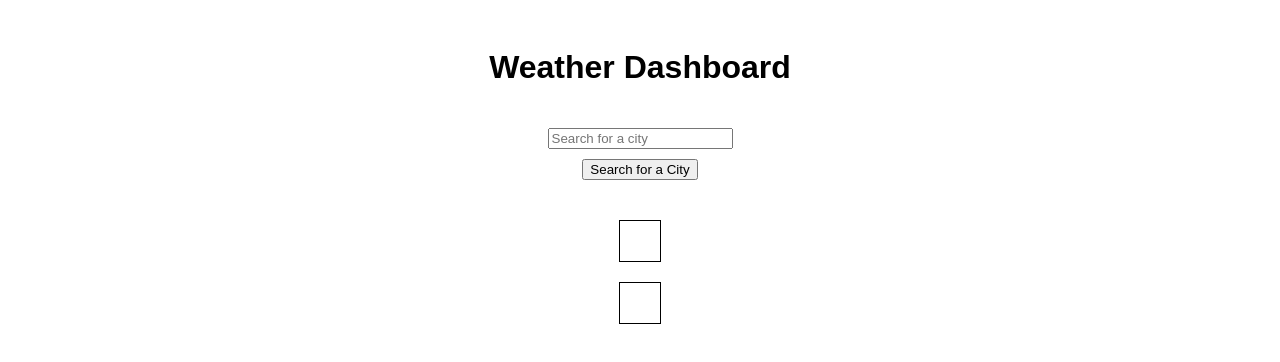
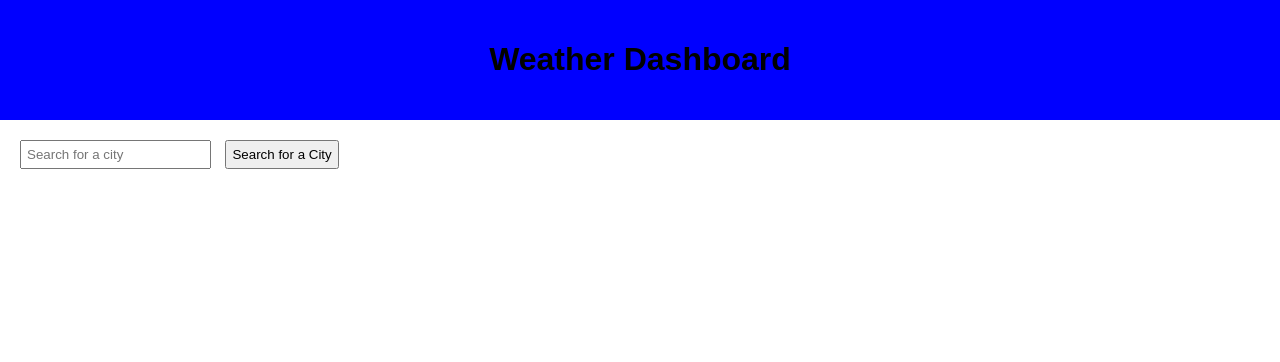
Before and after one commit to MCunha17/city-weather-dash, a plain HTML site: page index.html in a window 1280 px wide. Drawn offline with Linux system fonts and the light colour scheme.

Commit message:
Moved search history to left side.

```diff
--- a/assets/css/style.css
+++ b/assets/css/style.css
@@ -1,50 +1,61 @@
 body {
   font-family: Arial, sans-serif;
-  display: flex;
-  flex-direction: column;
-  align-items: center;
+  margin: 0;
+  padding: 0;
 }
 
 header {
-  margin-top: 20px;
+  background-color: blue;
+  padding: 20px;
+  text-align: center;
+}
+
+.container {
+  display: flex;
 }
 
 .search-section {
-  display: flex;
-  flex-direction: column;
-  align-items: center;
-  margin-top: 20px;
+  padding: 20px;
+  width: 30%;
 }
 
-#search-btn {
+.search-section input {
+  padding: 5px;
+}
+
+.search-section button {
+  margin-left: 10px;
+  padding: 5px;
+}
+
+.search-section #search-history {
   margin-top: 10px;
 }
 
-#search-history {
-  margin-top: 20px;
-  display: flex;
-  flex-direction: column;
+.search-section #search-history button {
+  display: block;
+  margin-bottom: 5px;
+  text-align: left;
 }
 
-#search-history button {
-  margin-top: 5px;
+.weather-content {
+  width: 70%;
 }
 
-.current-weather, .forecast {
-  margin-top: 20px;
-  border: 1px solid black;
+.current-weather {
   padding: 20px;
 }
 
 .forecast {
   display: flex;
   flex-wrap: wrap;
-  gap: 10px;
-  justify-content: center;
+  justify-content: space-around;
 }
 
 .forecast-card {
-  border: 1px solid black;
+  background-color:navy;;
+  border: 1px solid #ccc;
+  margin: 10px;
   padding: 10px;
-  width: 150px;
+  width: 200px;
 }
--- a/index.html
+++ b/index.html
@@ -10,13 +10,17 @@
   <header>
     <h1>Weather Dashboard</h1>
   </header>
+  <div class="container">
     <section class="search-section">
       <input type="text" id="search-city" placeholder="Search for a city">
       <button id="search-btn">Search for a City</button>
       <div id="search-history"></div>
     </section>
+    <div class="weather-content">
       <section class="current-weather"></section>
       <section class="forecast"></section>
+    </div>
+  </div>
   <script src="assets/js/script.js"></script>
 </body>
 </html>
```
Lines whose indentation alone changed are shown as unchanged.
